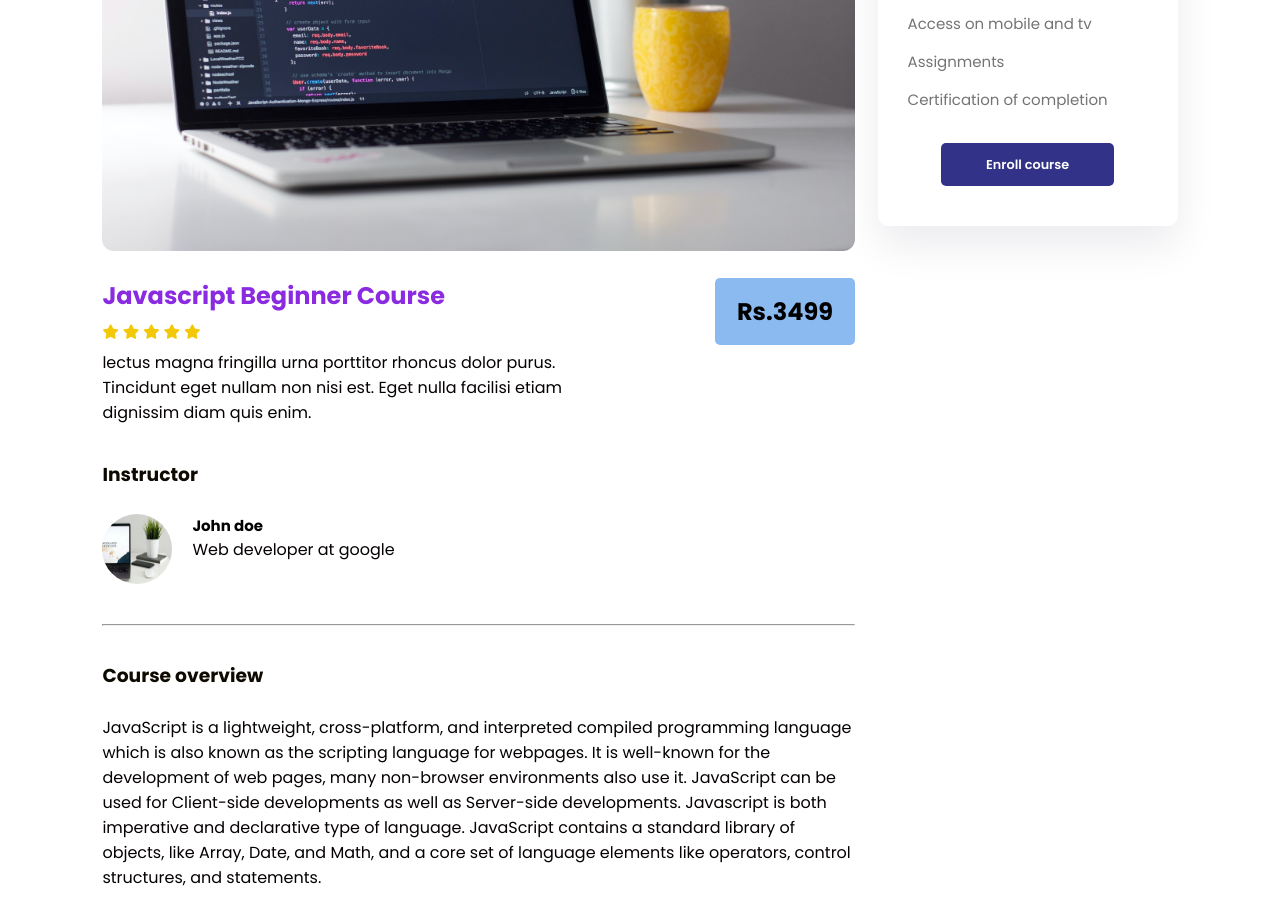
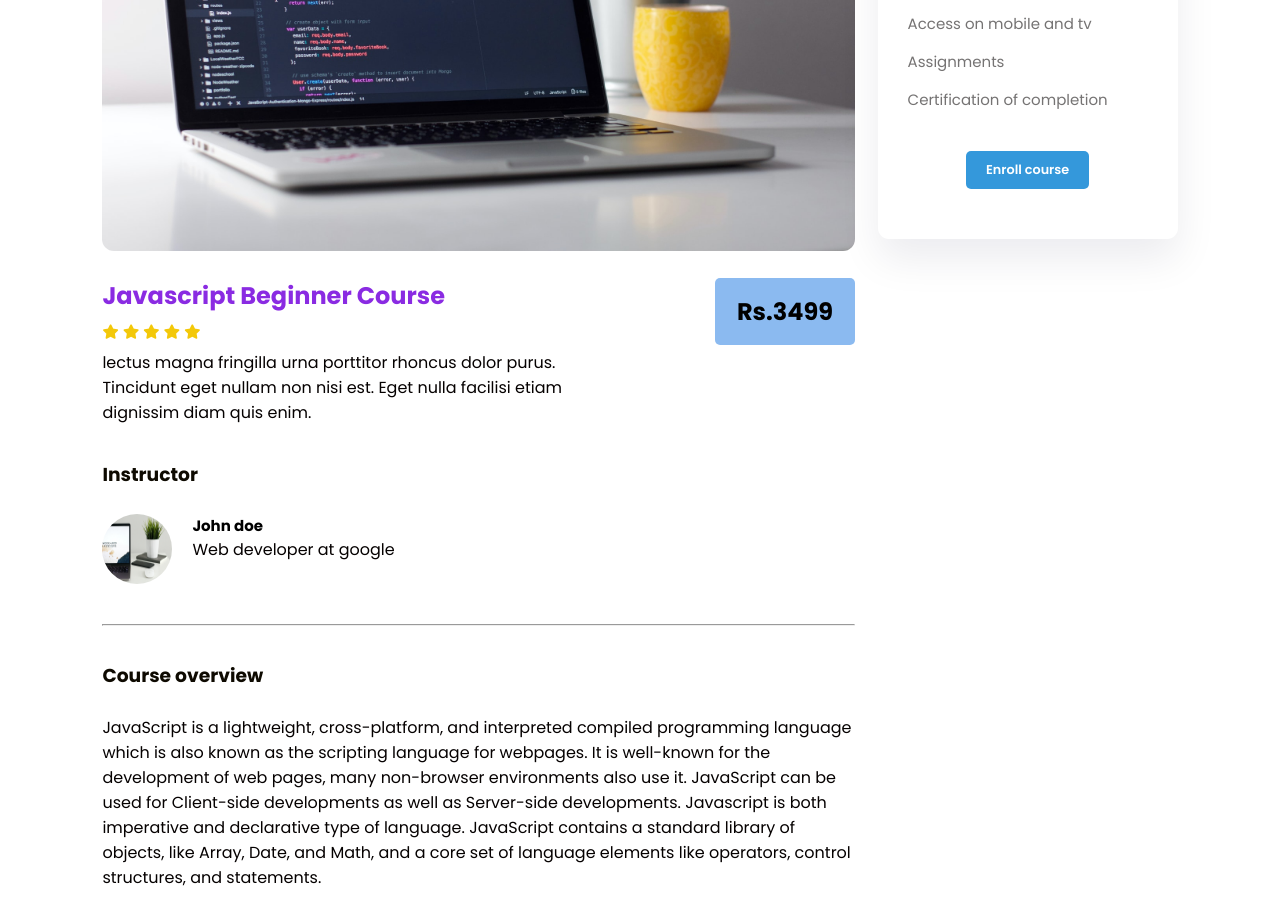
Before and after one commit to sharmasamira22/Studentwebsite, a website: page PT2/course-inner.html in a window 1280 px wide. Shown: the part 811-1735 px from the top of the page. Drawn offline with Linux system fonts and the light colour scheme.

Commit message:
i have solved this issue by adding the hover effect to the respective button

```diff
--- a/PT2/course-inner.html
+++ b/PT2/course-inner.html
@@ -95,9 +95,12 @@
         <p>Access on mobile and tv</p>
         <p>Assignments</p>
         <p>Certification of completion</p>
-        <div class="enroll-btn">
-            <a class="blue" href="form.html">Enroll course</a>
-        </div>
+
+
+     <div class="enroll-btn">
+        <a class="blue" href="form.html" style="display: inline-block; padding: 10px 20px; background-color: #3498db; color: #fff; text-decoration: none; transition: background-color 0.3s, color 0.3s;" onmouseover="this.style.backgroundColor='#2980b9'; this.style.color='#e6e6e6';" onmouseout="this.style.backgroundColor='#3498db'; this.style.color='#fff';">Enroll course</a>
+     </div>
+
 
     </div>
 
```
